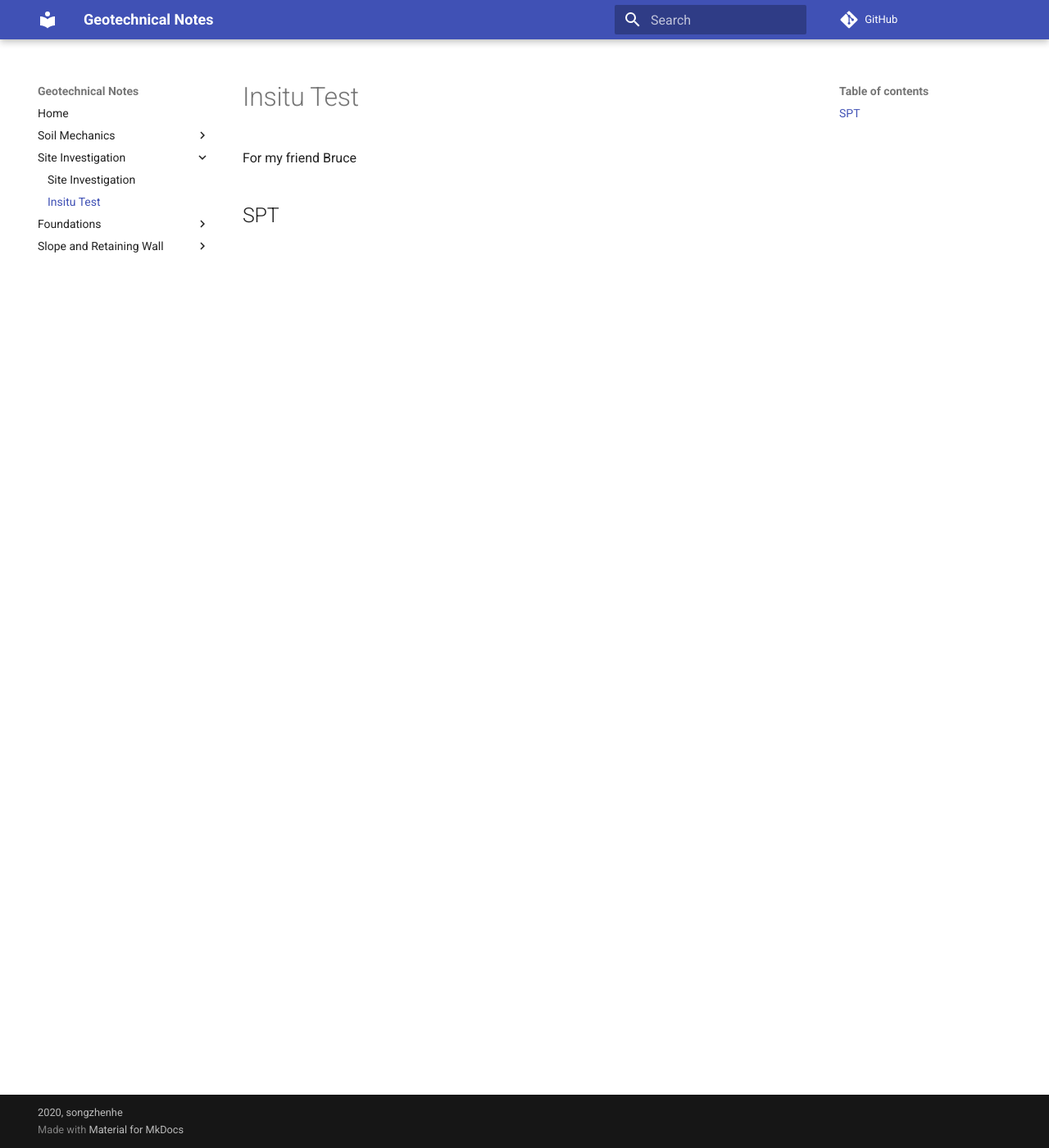
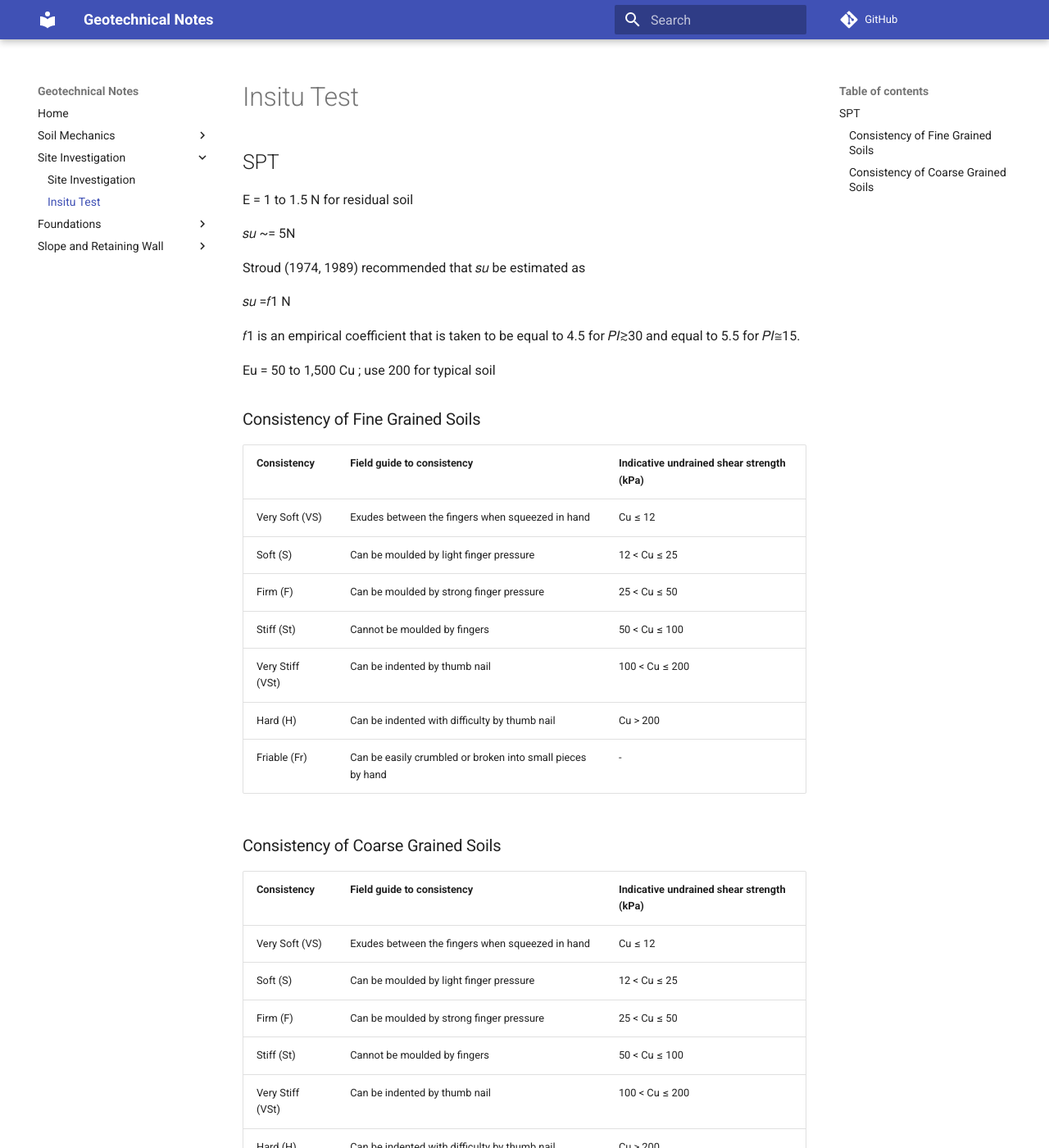
Before and after one commit to songzhenhe/geotechnical-note, an MkDocs documentation site: the page built from docs/site_investigation/insitu_test.md, in a window 1280 px wide and 1400 px high. Shown: the whole window at 82% size. Built offline with MkDocs 1.6.1 and Material for MkDocs 9.7.7, drawn with Linux system fonts in a browser that asks for light colours; comment, search, counter and statistics services are not loaded; some of the changed text lies outside the part shown.

Commit message:
Update insitu_test.md

```diff
--- a/docs/site_investigation/insitu_test.md
+++ b/docs/site_investigation/insitu_test.md
@@ -1,5 +1,45 @@
 # Insitu Test
 
-For my friend Bruce
+
 
 ## SPT
+
+E = 1 to 1.5 N for residual soil
+
+𝑠𝑢 ~= 5N
+
+Stroud (1974, 1989) recommended that 𝑠𝑢 be estimated as
+
+𝑠𝑢 =𝑓1 N
+
+𝑓1 is an empirical coefficient that is taken to be equal to 4.5 for 𝑃𝐼≳30 and equal to 5.5 for 𝑃𝐼≅15.
+
+
+Eu = 50 to 1,500 Cu ; use 200 for typical soil
+
+
+### Consistency of Fine Grained Soils
+
+
+|     Consistency         |     Field guide to consistency                                      |     Indicative undrained shear   strength    (kPa)    |
+|-------------------------|---------------------------------------------------------------------|-------------------------------------------------------|
+|     Very Soft (VS)      |     Exudes between the fingers when squeezed in   hand              |     Cu ≤   12                                         |
+|     Soft (S)            |     Can be moulded by light finger pressure                         |     12 < Cu ≤   25                                    |
+|     Firm (F)            |     Can be moulded by strong finger pressure                        |     25 < Cu ≤ 50                                      |
+|     Stiff (St)          |     Cannot be moulded by fingers                                    |     50 < Cu ≤ 100                                     |
+|     Very Stiff (VSt)    |     Can be indented by thumb nail                                   |     100 < Cu ≤ 200                                    |
+|     Hard (H)            |     Can be indented with difficulty by thumb nail                   |     Cu >   200                                        |
+|     Friable (Fr)        |     Can be easily crumbled or broken into small   pieces by hand    |     -                                                 |
+
+
+### Consistency of Coarse Grained Soils
+
+|     Consistency         |     Field guide to consistency                                      |     Indicative undrained shear   strength    (kPa)    |
+|-------------------------|---------------------------------------------------------------------|-------------------------------------------------------|
+|     Very Soft (VS)      |     Exudes between the fingers when squeezed in   hand              |     Cu ≤   12                                         |
+|     Soft (S)            |     Can be moulded by light finger pressure                         |     12 < Cu ≤   25                                    |
+|     Firm (F)            |     Can be moulded by strong finger pressure                        |     25 < Cu ≤ 50                                      |
+|     Stiff (St)          |     Cannot be moulded by fingers                                    |     50 < Cu ≤ 100                                     |
+|     Very Stiff (VSt)    |     Can be indented by thumb nail                                   |     100 < Cu ≤ 200                                    |
+|     Hard (H)            |     Can be indented with difficulty by thumb nail                   |     Cu >   200                                        |
+|     Friable (Fr)        |     Can be easily crumbled or broken into small   pieces by hand    |     -                                                 |
```
